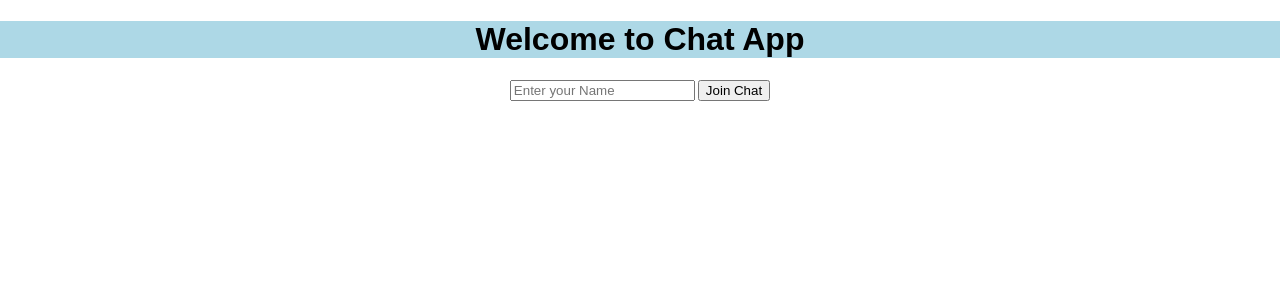
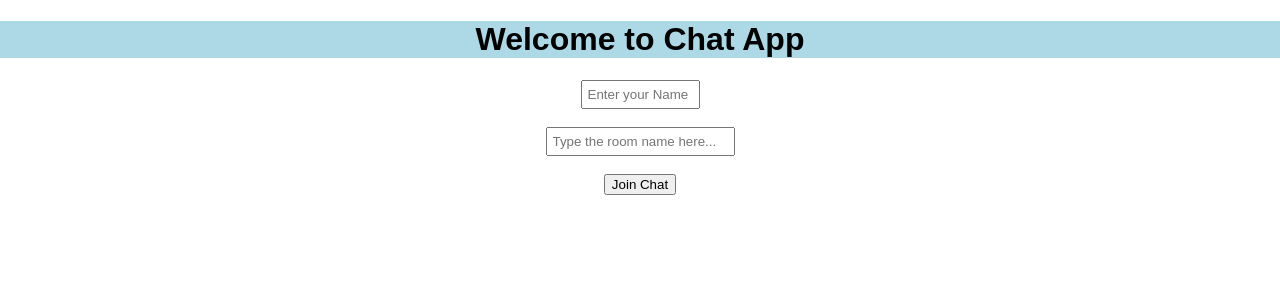
Before and after one commit to jesvinpd/Chat-App, a React (Create React App) app: page / in a window 1280 px wide. Shown: the top 300 px of the page. Built offline with nearby package versions, Linux system fonts and the light colour scheme.

Commit message:
Chatting functionality enabled with Rooms inside it with many users and a little bit UI change

```diff
--- a/src/App.js
+++ b/src/App.js
@@ -20,6 +20,8 @@ function App() {
       : sessionStorage.removeItem("user");
   }, [user]);
 
+  const [roomID,setroomID]=useState("");
+
   return (
     <div className="App">
       <div style={{ fontFamily: "Arial, sans-serif", textAlign: "center" }}>
@@ -28,10 +30,11 @@ function App() {
             <Route
               path="/"
               element={
-                user ? <Navigate to="/chatroom" /> : <Login setUser={setUser} />
+                user ? (roomID ? <Navigate to="/chatroom" />:<h2>connecting to room...</h2>) :
+                 <Login setUser={setUser} roomID={roomID} setroomID={setroomID}/>
               }
             />
-            <Route path="/chatroom" element={<ChatRoom User={user} />} />
+            <Route path="/chatroom" element={<ChatRoom User={user} roomID={roomID}/>} />
           </Routes>
         </Router>
       </div>
--- a/src/components/ChatRoom.js
+++ b/src/components/ChatRoom.js
@@ -4,9 +4,9 @@ import {  query } from "firebase/database";
 import { firestore } from "../firebase";
 import { addDoc, collection, onSnapshot, orderBy } from "firebase/firestore";
 
-function ChatRoom({ User }) {
+function ChatRoom({ User ,roomID}) {
   const [messageArray, setMessageArray] = useState([]); //for firebase
-  const msgref = collection(firestore, "Messages");
+  const msgref = collection(firestore, `Rooms/${roomID}/Messages`);
 
   useEffect(() => {
     function unsubscribe() {
@@ -39,7 +39,9 @@ function ChatRoom({ User }) {
 
   return (
     <>
-      <h2 style={{ backgroundColor: "lightblue" }}> Chatroom of "{User}" </h2>
+      <h2 style={{ backgroundColor: "lightblue" }}> Room: "{roomID}" </h2>
+      <h3 style={{display:"flex",marginLeft:"50px",marginTop:"-45px"}}>User: {User}</h3>
+      <br />
       <div className="chat-box">
         {messageArray.length === 0 ? (
           <h2>ChatBox is Empty !</h2>
--- a/src/components/Login.js
+++ b/src/components/Login.js
@@ -1,7 +1,28 @@
+
+import {  arrayUnion, doc, getDoc, setDoc, updateDoc } from "firebase/firestore";
 import React, { useState } from "react";
+import { firestore } from "../firebase";
 
-function Login({ setUser }) {
+function Login({ setUser,roomID,setroomID }) {
   const [userName, setUserName] = useState("");
+  const [RoomID,setRoomID] = useState("");
+
+  async function connectRoom (Room_ID,username){
+     const roomRef = doc(firestore, "Rooms", Room_ID);
+     const roomSnapshot = await getDoc(roomRef);
+     if(!roomSnapshot.exists()){
+      await setDoc(roomRef,{
+        users:[username]
+      });
+
+     }
+     else{
+      await updateDoc(roomRef,{
+        users:arrayUnion(username)
+      })
+     }
+      setroomID(Room_ID);
+  }
 
   return (
     <div className="login">
@@ -13,15 +34,28 @@ function Login({ setUser }) {
         onChange={(e) => {
           setUserName(e.target.value);
         }}
+        style={{ width: "105px", padding: "5px" }}
       />
-
+      <br />
+      <br />
+      <input
+        type="text"
+        placeholder="Type the room name here..."
+        value={RoomID}
+        onChange={(e) => setRoomID(e.target.value)}
+        style={{ width: "175px", padding: "5px" }}
+      />
+      <br />
+      <br />
       <button
-        style={{ marginLeft: "3px" }}
+        style={{ alignSelf: "center" }}
         onClick={() => {
-          if (userName.trim()) {
+          if (userName.trim() && RoomID.trim()) {
             setUser(userName);
+            connectRoom(RoomID, userName);
           }
           setUserName("");
+          setRoomID("");
         }}
       >
         Join Chat
```
